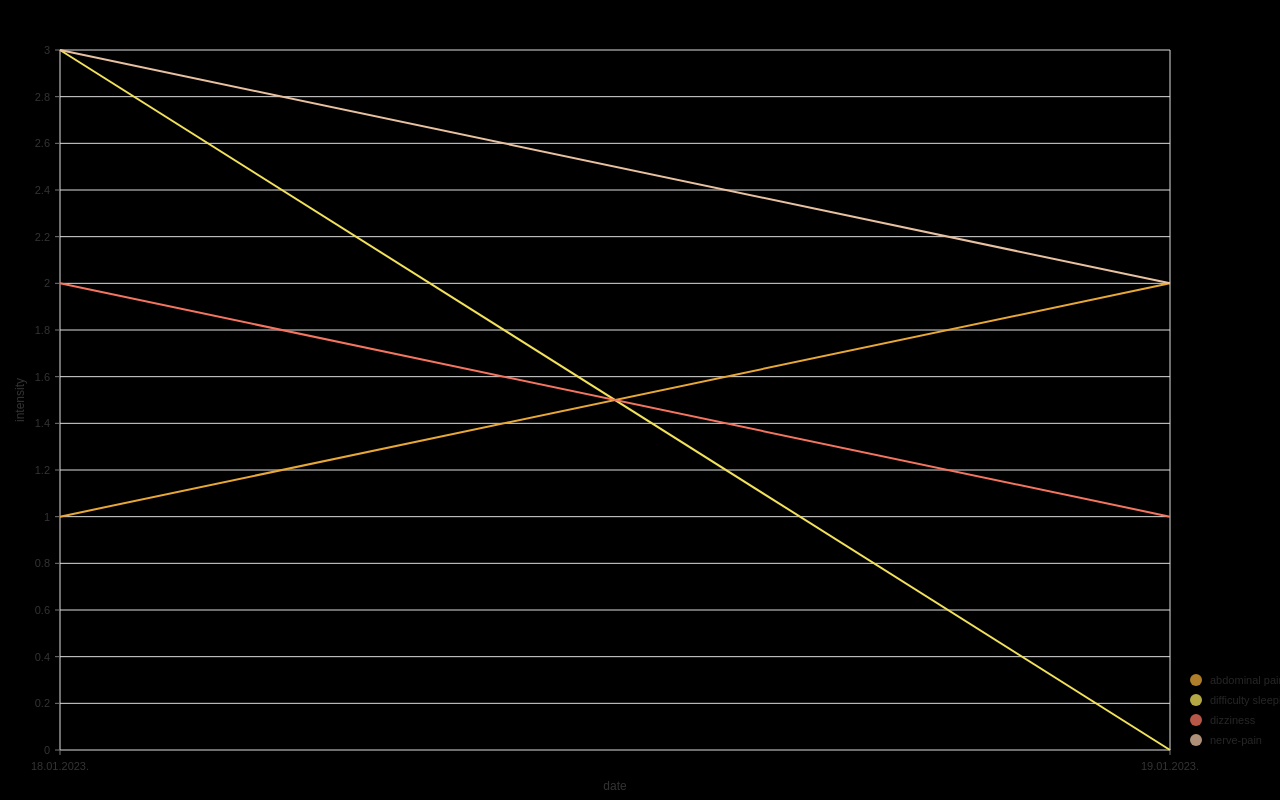
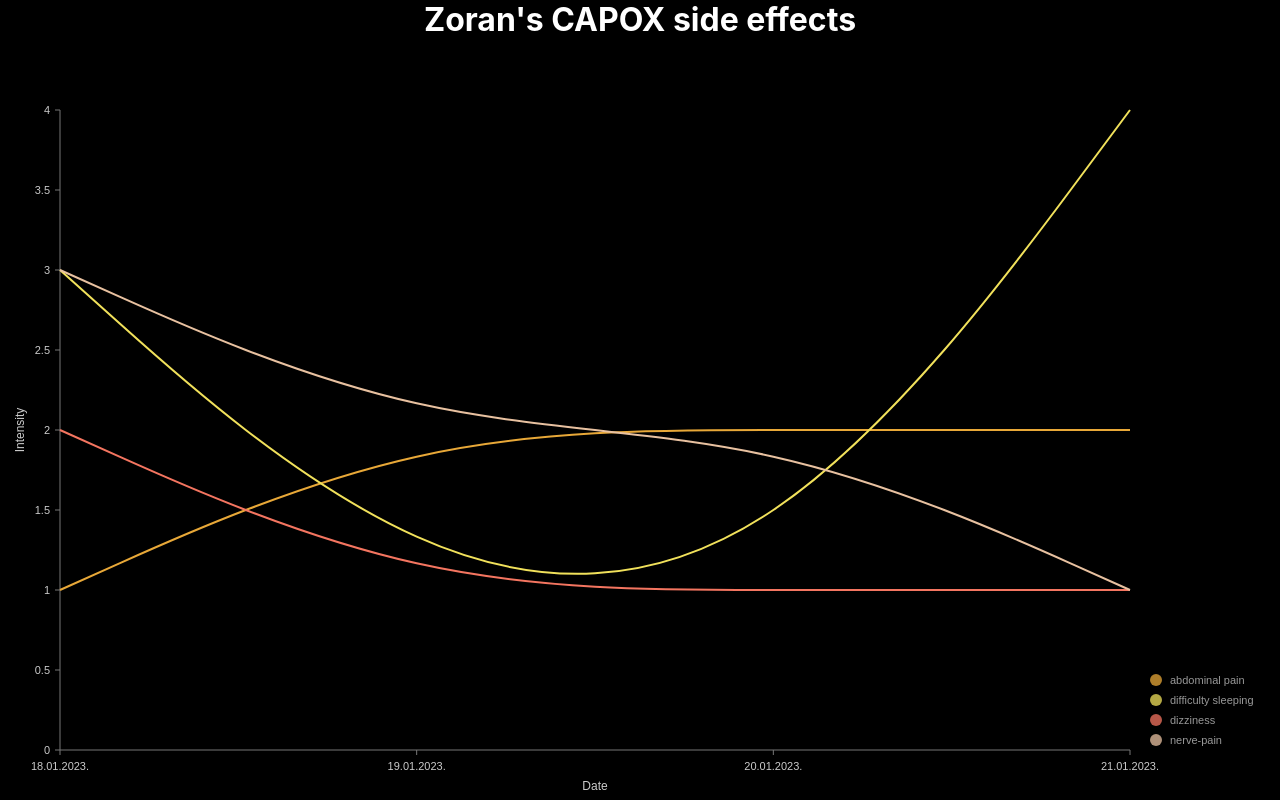
Before and after one commit to zoranlj/my-chemo, a React (Create React App) app: page / in a window 1280 px wide. Built offline with nearby package versions, Linux system fonts and the light colour scheme.

Commit message:
prettier and styling

```diff
--- a/src/App.scss
+++ b/src/App.scss
@@ -1,4 +1,17 @@
-.App {
-  height: 100vh;
+.container {
+  display: flex;
+  flex-direction: column;
+  text-align: center;
   background: black;
+  color: white;
+
+  h1 {
+    height: 60px;
+    margin: 0;
+  }
+
+  .myResponsiveLineWrapper {
+    height: calc(100vh - 60px);
+  }
+
 }
--- a/src/App.tsx
+++ b/src/App.tsx
@@ -1,14 +1,17 @@
-import React from 'react';
-import './App.scss';
-import MyResponsiveLine from "./components/MyResponsiveLine";
-import data from "./data";
+import React from 'react'
+import './App.scss'
+import MyResponsiveLine from './components/MyResponsiveLine'
+import data from './data'
 
 function App() {
-  return (
-    <div className="App">
-      <MyResponsiveLine data={data} />
-    </div>
-  );
+    return (
+        <div className="container">
+            <h1>Zoran's CAPOX side effects</h1>
+            <div className="myResponsiveLineWrapper">
+                <MyResponsiveLine data={data} />
+            </div>
+        </div>
+    )
 }
 
-export default App;
+export default App
--- a/src/components/MyResponsiveLine.tsx
+++ b/src/components/MyResponsiveLine.tsx
@@ -1,34 +1,139 @@
-import {ResponsiveLine, Serie} from '@nivo/line'
+import { ResponsiveLine, Serie } from '@nivo/line'
 
-const MyResponsiveLine = ({ data }: {data: Serie[]}) => (
+const theme = {
+    background: '#000000',
+    text: {
+        fontSize: 11,
+        fill: '#333333',
+        outlineWidth: 0,
+        outlineColor: 'transparent',
+    },
+    axis: {
+        domain: {
+            line: {
+                stroke: '#777777',
+                strokeWidth: 1,
+            },
+        },
+        legend: {
+            text: {
+                fontSize: 12,
+                fill: '#cbcbcb',
+                outlineWidth: 0,
+                outlineColor: 'transparent',
+            },
+        },
+        ticks: {
+            line: {
+                stroke: '#777777',
+                strokeWidth: 1,
+            },
+            text: {
+                fontSize: 11,
+                fill: '#cbcbcb',
+                outlineWidth: 0,
+                outlineColor: 'transparent',
+            },
+        },
+    },
+    grid: {
+        line: {
+            stroke: '#dddddd',
+            strokeWidth: 0.5,
+        },
+    },
+    legends: {
+        title: {
+            text: {
+                fontSize: 11,
+                fill: '#cbcbcb',
+                outlineWidth: 0,
+                outlineColor: 'transparent',
+            },
+        },
+        text: {
+            fontSize: 11,
+            fill: '#cbcbcb',
+            outlineWidth: 0,
+            outlineColor: 'transparent',
+        },
+        ticks: {
+            line: {},
+            text: {
+                fontSize: 10,
+                fill: '#333333',
+                outlineWidth: 0,
+                outlineColor: 'transparent',
+            },
+        },
+    },
+    annotations: {
+        text: {
+            fontSize: 13,
+            fill: '#333333',
+            outlineWidth: 2,
+            outlineColor: '#ffffff',
+            outlineOpacity: 1,
+        },
+        link: {
+            stroke: '#000000',
+            strokeWidth: 1,
+            outlineWidth: 2,
+            outlineColor: '#ffffff',
+            outlineOpacity: 1,
+        },
+        outline: {
+            stroke: '#000000',
+            strokeWidth: 2,
+            outlineWidth: 2,
+            outlineColor: '#ffffff',
+            outlineOpacity: 1,
+        },
+        symbol: {
+            fill: '#000000',
+            outlineWidth: 2,
+            outlineColor: '#ffffff',
+            outlineOpacity: 1,
+        },
+    },
+    tooltip: {
+        container: {
+            background: '#ffffff',
+            fontSize: 12,
+        },
+        basic: {},
+        chip: {},
+        table: {},
+        tableCell: {},
+        tableCellValue: {},
+    },
+}
+
+const MyResponsiveLine = ({ data }: { data: Serie[] }) => (
     <ResponsiveLine
         data={data}
-        margin={{ top: 50, right: 110, bottom: 50, left: 60 }}
-        xScale={{ type: 'point' }}
-        axisTop={null}
-        axisRight={null}
+        theme={theme}
+        margin={{ top: 50, right: 150, bottom: 50, left: 60 }}
+        curve="basis"
+        enablePoints={false}
+        enableGridX={false}
+        enableGridY={false}
         axisBottom={{
             tickSize: 5,
             tickPadding: 5,
             tickRotation: 0,
-            legend: 'date',
+            legend: 'Date',
             legendOffset: 36,
-            legendPosition: 'middle'
+            legendPosition: 'middle',
         }}
         axisLeft={{
             tickSize: 5,
             tickPadding: 5,
             tickRotation: 0,
-            legend: 'intensity',
+            legend: 'Intensity',
             legendOffset: -40,
-            legendPosition: 'middle'
+            legendPosition: 'middle',
         }}
-        pointSize={10}
-        pointColor={{ theme: 'background' }}
-        pointBorderWidth={2}
-        pointBorderColor={{ from: 'serieColor' }}
-        pointLabelYOffset={-12}
-        useMesh={true}
         legends={[
             {
                 anchor: 'bottom-right',
@@ -49,11 +154,11 @@ const MyResponsiveLine = ({ data }: {data: Serie[]}) => (
                         on: 'hover',
                         style: {
                             itemBackground: 'rgba(0, 0, 0, .03)',
-                            itemOpacity: 1
-                        }
-                    }
-                ]
-            }
+                            itemOpacity: 1,
+                        },
+                    },
+                ],
+            },
         ]}
     />
 )
--- a/src/data/index.ts
+++ b/src/data/index.ts
@@ -1,62 +1,93 @@
-import {Serie} from "@nivo/line";
+import { Serie } from '@nivo/line'
 
 const data: Serie[] = [
     {
-        "id": "nerve-pain",
-        "color": "hsl(129, 70%, 50%)",
-        "data": [
+        id: 'nerve-pain',
+        color: 'hsl(129, 70%, 50%)',
+        data: [
             {
-                "x": "18.01.2023.",
-                "y": 3
+                x: '18.01.2023.',
+                y: 3,
             },
             {
-                "x": "19.01.2023.",
-                "y": 2
+                x: '19.01.2023.',
+                y: 2,
             },
-        ]
+            {
+                x: '20.01.2023.',
+                y: 2,
+            },
+            {
+                x: '21.01.2023.',
+                y: 1,
+            },
+        ],
     },
     {
-        "id": "dizziness",
-        "color": "hsl(32, 70%, 50%)",
-        "data": [
+        id: 'dizziness',
+        color: 'hsl(32, 70%, 50%)',
+        data: [
             {
-                "x": "18.01.2023.",
-                "y": 2
+                x: '18.01.2023.',
+                y: 2,
             },
             {
-                "x": "19.01.2023.",
-                "y": 1
+                x: '19.01.2023.',
+                y: 1,
             },
-        ]
+            {
+                x: '20.01.2023.',
+                y: 1,
+            },
+            {
+                x: '21.01.2023.',
+                y: 1,
+            },
+        ],
     },
     {
-        "id": "difficulty sleeping",
-        "color": "hsl(129, 70%, 50%)",
-        "data": [
+        id: 'difficulty sleeping',
+        color: 'hsl(129, 70%, 50%)',
+        data: [
             {
-                "x": "18.01.2023.",
-                "y": 3
+                x: '18.01.2023.',
+                y: 3,
             },
             {
-                "x": "19.01.2023.",
-                "y": 0
+                x: '19.01.2023.',
+                y: 1,
             },
-        ]
+            {
+                x: '20.01.2023.',
+                y: 1,
+            },
+            {
+                x: '21.01.2023.',
+                y: 4,
+            },
+        ],
     },
     {
-        "id": "abdominal pain",
-        "color": "hsl(308, 70%, 50%)",
-        "data": [
+        id: 'abdominal pain',
+        color: 'hsl(308, 70%, 50%)',
+        data: [
             {
-                "x": "18.01.2023.",
-                "y": 1
+                x: '18.01.2023.',
+                y: 1,
             },
             {
-                "x": "19.01.2023.",
-                "y": 2
+                x: '19.01.2023.',
+                y: 2,
             },
-
-        ]
+            {
+                x: '20.01.2023.',
+                y: 2,
+            },
+            {
+                x: '21.01.2023.',
+                y: 2,
+            },
+        ],
     },
 ]
 
```
Also changed, not shown: package.json (+12 -9 lines), .prettierrc.json (added), 2 other files (tests, documents, lock files or other folders).
